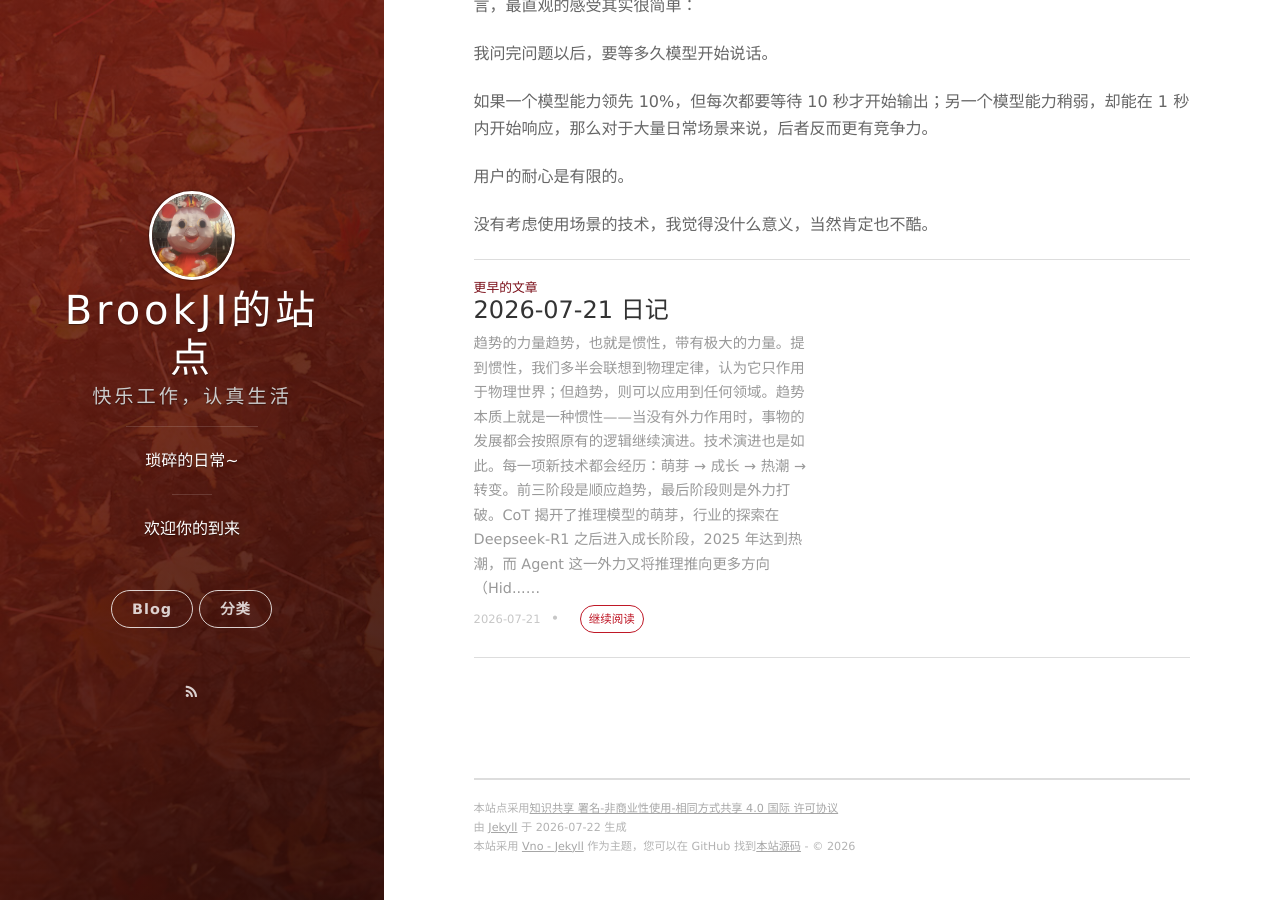
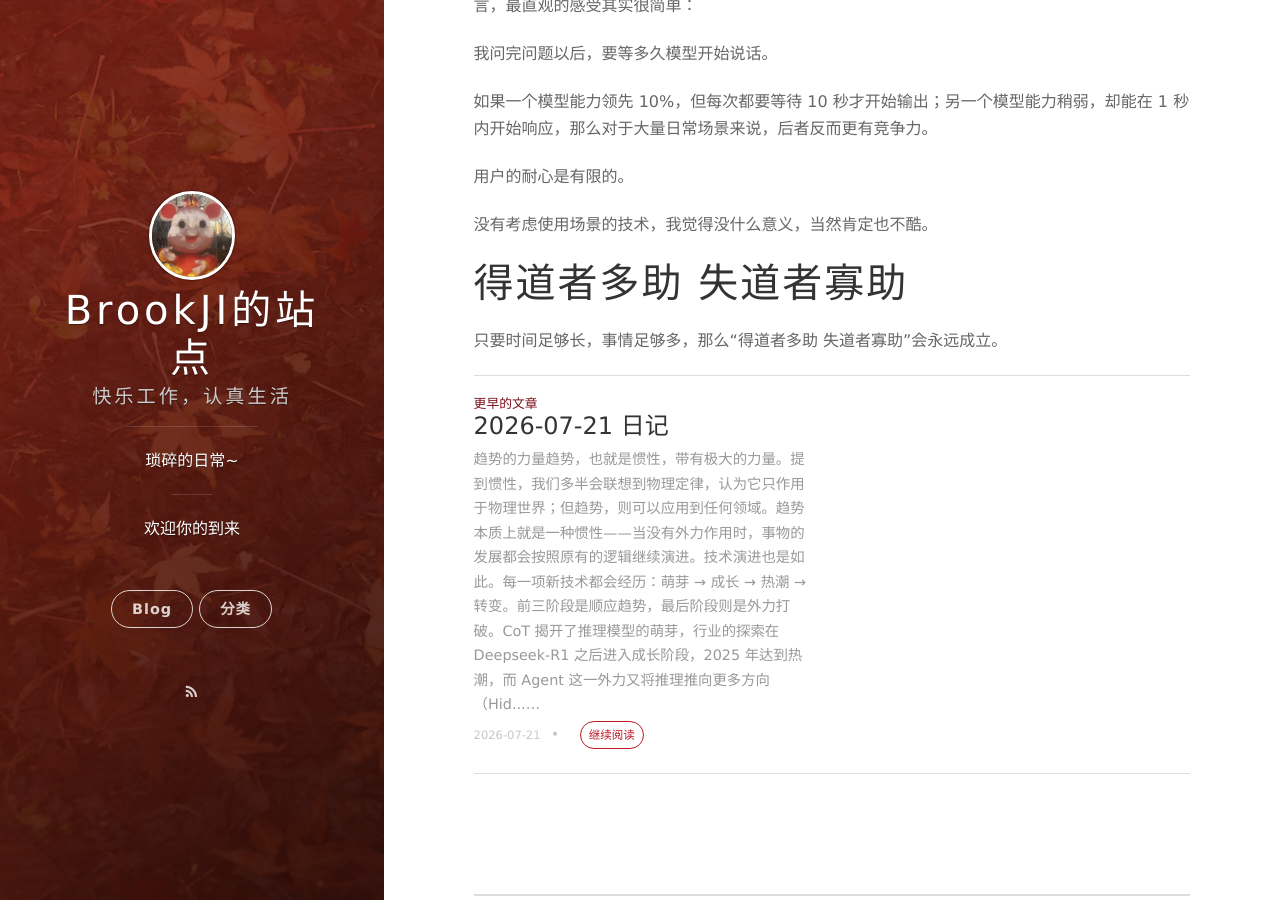
Before and after one commit to lllabmaster/lllabmaster.github.io, a Jekyll site: the page built from _posts/2026-07-22-日记.markdown, in a window 1280 px wide and 900 px high, scrolled down 415 px. Built offline with Jekyll 4.4.1, drawn with Linux system fonts in a browser that asks for light colours; nearby versions of some CDN libraries; comment, search, counter and statistics services are not loaded.

Commit message:
Update 2026-07-22 diary post

```diff
--- a/_posts/2026-07-22-日记.markdown
+++ b/_posts/2026-07-22-日记.markdown
@@ -23,3 +23,7 @@ comments: true
 用户的耐心是有限的。
 
 没有考虑使用场景的技术，我觉得没什么意义，当然肯定也不酷。
+
+# 得道者多助 失道者寡助
+
+只要时间足够长，事情足够多，那么“得道者多助 失道者寡助”会永远成立。
```
